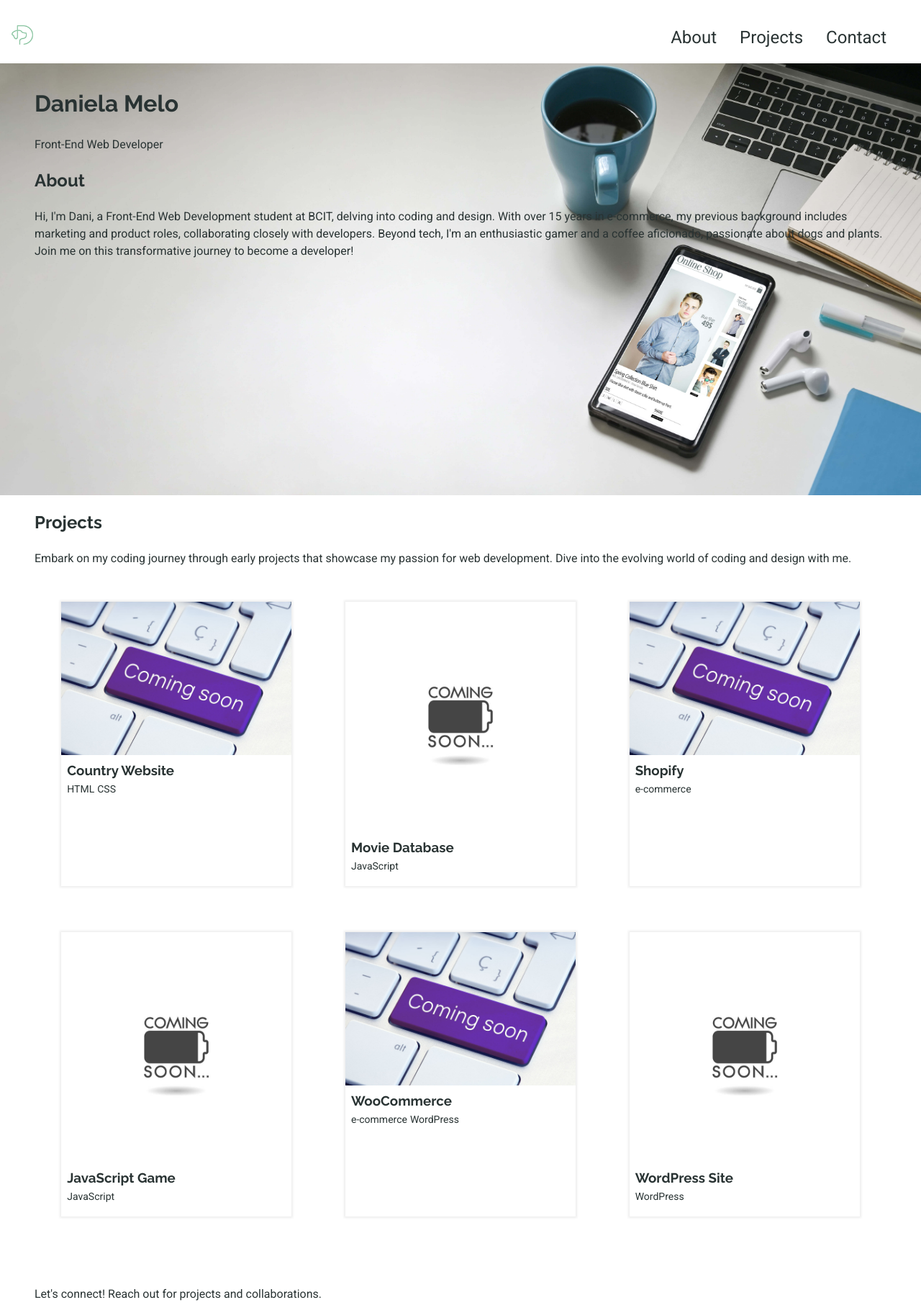
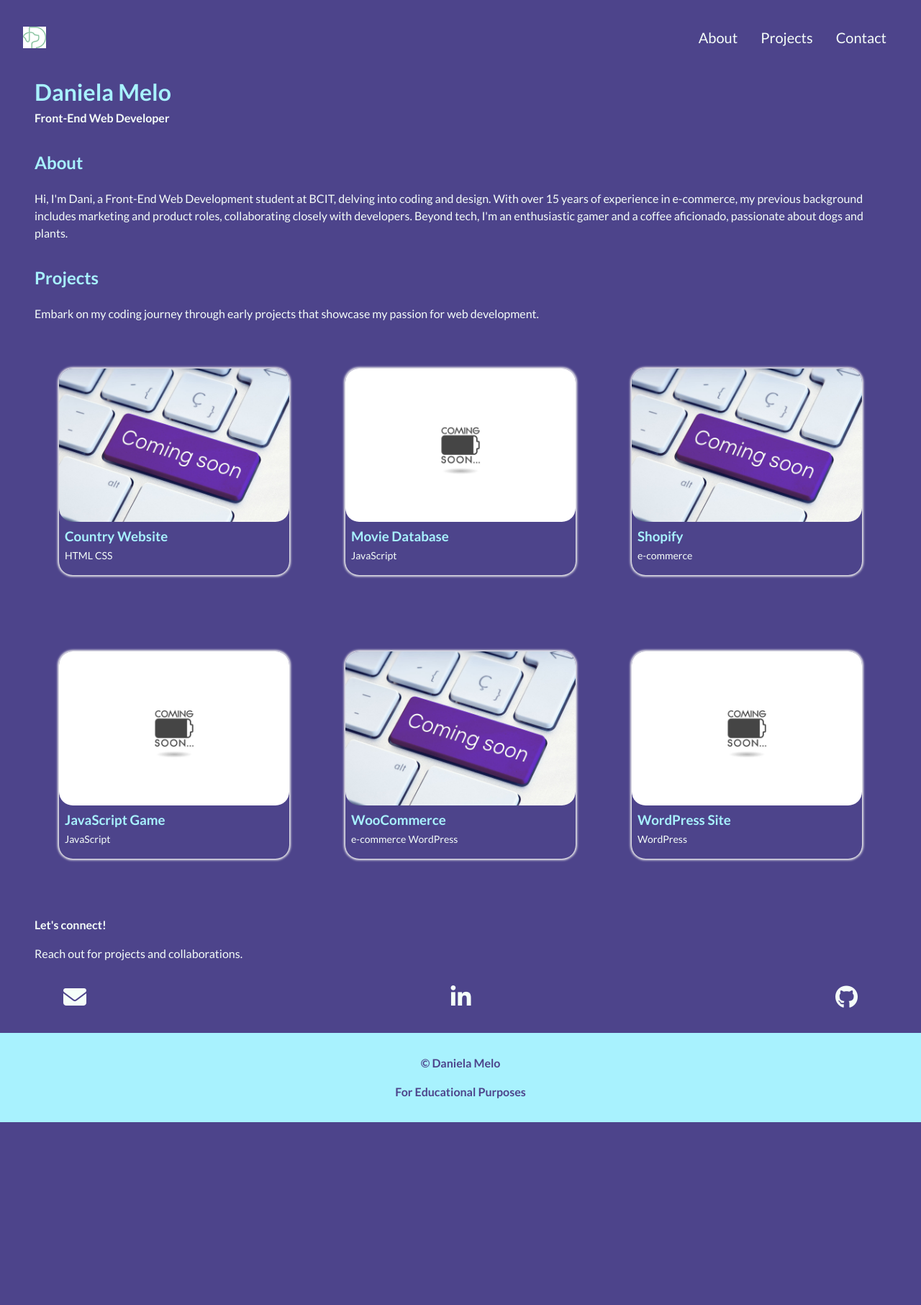
Before and after one commit to danielacmelo/landing-page, a plain HTML site: page index.html in a window 1280 px wide. Shown: the top 1813 px of the page at 72% size. After the commit the page ends 1559 px from the top, so only its background shows below. Drawn offline with Linux system fonts and the light colour scheme.

Commit message:
updates 2 version

```diff
--- a/index.html
+++ b/index.html
@@ -8,7 +8,7 @@
     <!-- Google Fonts -->
     <link rel="preconnect" href="https://fonts.googleapis.com">
     <link rel="preconnect" href="https://fonts.gstatic.com" crossorigin>
-    <link href="https://fonts.googleapis.com/css2?family=Raleway:wght@400;600;700&family=Roboto:wght@100;300;400;500;700&display=swap" rel="stylesheet">
+    <link href="https://fonts.googleapis.com/css2?family=Lato:wght@300;400;700&display=swap" rel="stylesheet">
     <!-- Font Awesome Kit -->
     <script src="https://kit.fontawesome.com/96102491c3.js" crossorigin="anonymous"></script>
     <link rel="stylesheet" href="styles/normalize-fwd.css">
@@ -21,8 +21,8 @@
 
         <header class="site-header">
 
-            <a href="index.html" class="site-name">
-                <img src="images/dani-melo-logo.png" alt="Dani Melo logo" width="30px">
+            <a href="index.html" class="site-logo">
+                <img src="images/dani-melo-logo.png" alt="Dani Melo logo">
             </a>
 
             <nav class="site-navigation" id="site-navigation">
@@ -46,20 +46,23 @@
 
         <main class="site-main">
 
-            <section class="section-about" id="about">
+            <section class="section-title">
                 <h1>Daniela Melo</h1>
                 <p>Front-End Web Developer</p>
+            </section>
+
+            <section class="section-about" id="about">
                 <h2>About</h2>
-                <p>Hi, I'm Dani, a Front-End Web Development student at BCIT, delving into coding and design. With over 15 years in e-commerce, my previous background includes marketing and product roles, collaborating closely with developers. Beyond tech, I'm an enthusiastic gamer and a coffee aficionado, passionate about dogs and plants. Join me on this transformative journey to become a developer!</p>
+                <p>Hi, I'm Dani, a Front-End Web Development student at BCIT, delving into coding and design. With over 15 years of experience in e-commerce, my previous background includes marketing and product roles, collaborating closely with developers. Beyond tech, I'm an enthusiastic gamer and a coffee aficionado, passionate about dogs and plants.</p>
             </section>
 
             <section class="section-projects" id="projects">
                 <h2>Projects</h2>
-                <p>Embark on my coding journey through early projects that showcase my passion for web development. Dive into the evolving world of coding and design with me. </p>
+                <p>Embark on my coding journey through early projects that showcase my passion for web development.</p>
 
                 <div class="projects-wrapper">
                     <article class="project-item">
-                        <a href="projects">
+                        <a href="#projects">
                             <img src="images/coming_soon_key_AdobeStock_444258773.jpg" alt="Laptop keyboard with a key displaying the text Coming Soon." class="card-img">
                         </a>
                         <div class="card-text">
@@ -70,8 +73,8 @@
                     </article>
 
                     <article class="project-item">
-                        <a href="projects">
-                            <img src="images/coming_soon_AdobeStock_659784759.jpg" alt="Loading battery icon with coming soon text" class="card-img">
+                        <a href="#projects">
+                            <img src="images/coming_soon_AdobeStock_659784759---Copy.jpg" alt="Loading battery icon with coming soon text" class="card-img">
                         </a>
                         <div class="card-text">
                             <h3>Movie Database</h3>
@@ -80,7 +83,7 @@
                     </article>
 
                     <article class="project-item">
-                        <a href="projects">
+                        <a href="#projects">
                             <img src="images/coming_soon_key_AdobeStock_444258773.jpg" alt="Laptop keyboard with a key displaying the text Coming Soon." class="card-img">
                         </a>
                         <div class="card-text">
@@ -90,8 +93,8 @@
                     </article>
 
                     <article class="project-item">
-                        <a href="projects">
-                            <img src="images/coming_soon_AdobeStock_659784759.jpg" alt="Loading battery icon with coming soon text" class="card-img">
+                        <a href="#projects">
+                            <img src="images/coming_soon_AdobeStock_659784759---Copy.jpg" alt="Loading battery icon with coming soon text" class="card-img">
                         </a>
                         <div class="card-text">
                             <h3>JavaScript Game</h3>
@@ -100,7 +103,7 @@
                     </article>
 
                     <article class="project-item">
-                        <a href="projects">
+                        <a href="#projects">
                             <img src="images/coming_soon_key_AdobeStock_444258773.jpg" alt="Laptop keyboard with a key displaying the text Coming Soon." class="card-img">
                         </a>
                         <div class="card-text">
@@ -111,8 +114,8 @@
                     </article>
 
                     <article class="project-item">
-                        <a href="projects">
-                            <img src="images/coming_soon_AdobeStock_659784759.jpg" alt="Loading battery icon with coming soon text" class="card-img">
+                        <a href="#projects">
+                            <img src="images/coming_soon_AdobeStock_659784759---Copy.jpg" alt="Loading battery icon with coming soon text" class="card-img">
                         </a>
                         <div class="card-text">
                             <h3>WordPress Site</h3>
@@ -126,11 +129,12 @@
 
 
             <section class="section-contact" id="contact">
-                 <p class="contact">Let's connect! Reach out for projects and collaborations.</p>
+                 <h2>Let's connect!</h2>
+                 <p>Reach out for projects and collaborations.</p>
                  <ul class="contact" >
-					<li><a href="mailto:name@sample.com" class="fa fa-envelope"></a></li>
-					<li><a href="linkedin.com" class="fa fa-linkedin"></a></li>
-					<li><a href="github.com" class="fa fa-github"></a></li>
+					<li><a href="mailto:name@sample.com" class="fa fa-2x fa-envelope"></a></li>
+					<li><a href="https://www.linkedin.com/" class="fa fa-2x fa-linkedin"></a></li>
+					<li><a href="https://github.com/" class="fa fa-2x fa-github"></a></li>
 				</ul>
 
 
@@ -143,12 +147,8 @@
 
         <footer class="site-footer">
 
-            <nav>
-                <ul>
-                    <li>&copy; 2024 Developed by Daniela Melo</li>
-                    <li>For Educational Purposes<li>
-                </ul>
-            </nav>
+            <p>&copy; Daniela Melo</p>
+            <p>For Educational Purposes<p>
 
         </footer>
 
--- a/styles/style.css
+++ b/styles/style.css
@@ -23,11 +23,11 @@
 /* Typography
 --------------------------------------------- */
 body {
-    font-family:'Roboto', sans-serif;
+    font-family: 'Lato', sans-serif;
+	font-size: 1rem;
     line-height: 1.5;
-	font-size: 1rem;
-    color: #293333;
-	background-color: #FFFFFF;
+    color: #F5FEF9;
+	background-color: #4D448B;
 }
 
 h1,
@@ -36,11 +36,11 @@ h3,
 h4,
 h5,
 h6 {
-    font-family: 'Raleway', sans-serif;
+    color: #A8F2FE;
 }
 
 h1{
-	padding-top: 2rem;
+	padding-top: 1rem;
 	margin-top: 0;
 }
 
@@ -48,22 +48,12 @@ h1{
 --------------------------------------------- */
 a,
 a.visited {
-	color: #293333;
+	color: #F5FEF9;
+	text-decoration: none;
 }
 
-a:hover,
-a:focus {
-	color:#00FFFF;
-}
-
-a:focus {
-	outline: 1px dotted #00FFFF;
-}
-
-a:active {
-	color: #293333;
-	background-color: #00FFFF;
-
+a:hover {
+	color: #A8F2FE;
 }
 
 /*--------------------------------------------------------------
@@ -77,7 +67,10 @@ a:active {
 /*--------------------------------------------------------------
 # Components
 --------------------------------------------------------------*/
-
+section{
+	padding: 0 3rem;
+	margin-bottom: 2rem
+}
 
 
 /* Header
@@ -87,7 +80,20 @@ a:active {
 	display: flex;
 	align-items: center;
 	justify-content: space-between;
-	}
+}
+
+.site-logo {
+	width: 2rem;
+	margin: 1rem;
+}
+
+.site-logo img {
+	display: block;
+}
+
+.site-navigation {
+	padding: 0 1rem;
+}
 
 .site-navigation ul {
 	list-style: none;
@@ -99,21 +105,20 @@ a:active {
 	top: 4.5rem;
 	left: 0;
 	right: 0;
-	z-index: 2;
-
-}
-
-.site-navigation.toggled ul {
-	display: block;
-	background-color: #FFFFFF;
 }
 
 .site-navigation a {
 	display: block;
 	padding: 1rem;
-	font-size: 1.5rem;
-	text-decoration: none;
+	font-size: 1.25rem;
 }
+
+.site-navigation a:focus,
+.site-navigation a:active {
+	outline: 1px dotted #A8F2FE;
+	padding: 0.25em;
+}
+
 
 .menu-toggle {
 	display: block;
@@ -127,7 +132,13 @@ a:active {
 	outline: 1px dotted;
 }
 
-@media (min-width: 50em) {
+.site-navigation.toggled ul {
+	display: block;
+	background-color: #4D448B;
+}
+
+
+@media (min-width: 43.75em) {
 
 	.menu-toggle {
 		display: none;
@@ -156,23 +167,27 @@ a:active {
 
 /* Main
 --------------------------------------------- */
-section{
-	padding: 0 3rem;
+
+/* Title Section*/
+
+.section-title h1 {
+	font-size: 2rem;
+	margin-bottom: 0;
+	}
+
+.section-title p {
+	font-weight: bold;
+	margin-top: 0;
 }
 
 /* About Section*/
 
-.section-about{
-	background-image: url('../images/Laptop-mobile-coffee-AdobeStock_330649225.jpg');
-	background-position: center;
-	background-repeat: no-repeat;
-	background-size: cover;
-	height: 37.5rem;
-}
+
+
+
 
 
 /* Projects Section*/
-
 
 .projects-wrapper h3 {
 	padding: 0;
@@ -181,8 +196,13 @@ section{
 
 .project-item {
 	max-width: 20rem;
-	margin: 2rem auto;
+	margin: 3rem auto;
 	box-shadow: 0px 0px 3px 2px #eee;
+	border-radius: 1.2rem;
+}
+
+.project-item img {
+	border-radius: 1.2rem;
 }
 
 .card-text {
@@ -191,7 +211,7 @@ section{
 }
 
 .tag-expertise{
-	font-size: .875rem
+	font-size: .875rem;
 }
 
 @media (min-width: 50em) {
@@ -201,31 +221,31 @@ section{
 		display:flex;
 		flex-wrap: wrap;
 		justify-content: center;
+		gap: 10px;
 	}
 
 }
 
+/* Contact Section*/
 
 
-/* Contact Section*/
+.section-contact h2 {
+	font-size: 1rem;
+	color: #F5FEF9;
+}
 
-.section-contact {
-	margin: 4rem auto;
+.section-contact ul {
+	margin: 2rem 2.5rem;
+	padding: 0;
+	list-style-type: none;
+	display: flex;
+	justify-content: space-between;
 }
+
 
 .fa {
 	padding: 0;
 	margin: 0;
-}
-
-.section-contact ul {
-	list-style-type: none;
-	display: flex;
-	justify-content: space-between;
-  }
-
-.section-about li{
-	padding: 0.25rem;
 }
 
 
@@ -233,25 +253,9 @@ section{
 --------------------------------------------- */
 
 .site-footer {
-	background-color: #16FDFE;
-	color: #293333;
-	padding: 1rem;
-}
-
-.site-footer nav ul {
-	list-style: none;
+	background-color: #A8F2FE;
+	color: #4D448B;
+	padding: .875rem;
+	font-weight: 600;
 	text-align: center;
 }
-
-.site-footer nav li {
-	padding: 0.5rem;
-}
-
-@media (min-width 50em) {
-
-	.site-footer ul {
-		display: flex;
-		justify-content: space-between;
-		align-items: center;
-	}
-}
```
Also changed, not shown: images/Laptop-mobile-coffee-AdobeStock_330649225 - Copy.jpg (added), images/coming_soon_AdobeStock_659784759---Copy.jpg (added), images/teste.jpg (added).
